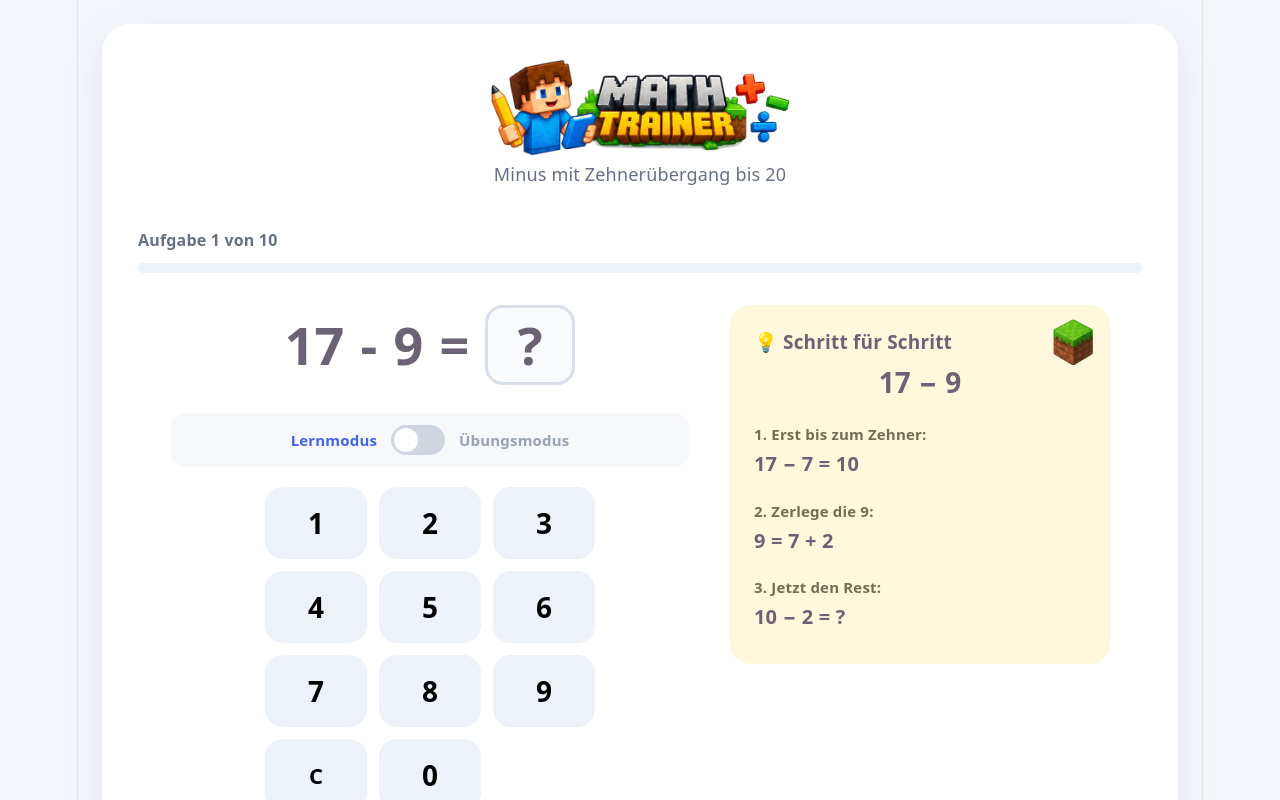
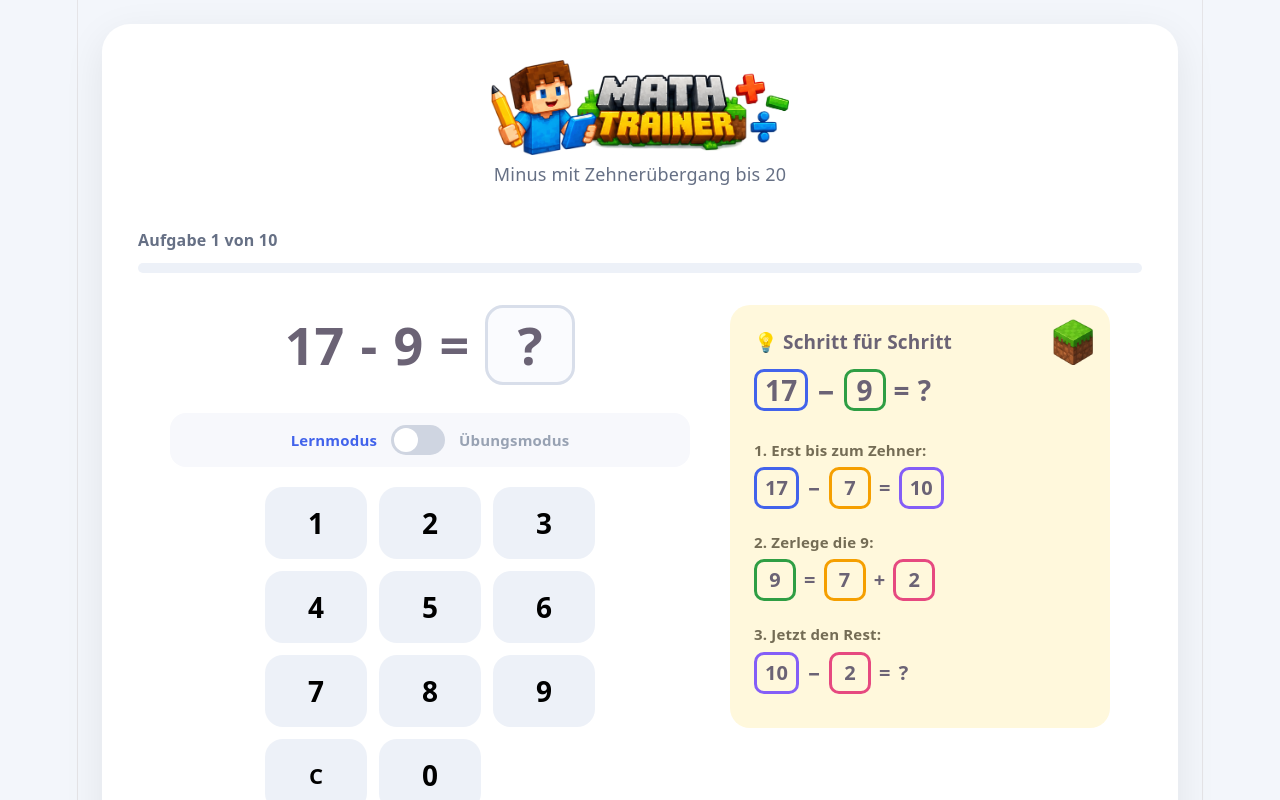
Before and after one commit to alexops-dev/Math-Trainer, a React (Vite) app in the folder math-trainer/: page / in a window 1280 px wide. Shown: the top 800 px of the page. Built offline with nearby package versions, Linux system fonts and the light colour scheme.

Commit message:
Improve hint visualization with color-coded math steps

```diff
--- a/math-trainer/src/App.css
+++ b/math-trainer/src/App.css
@@ -639,3 +639,57 @@ h1 {
 
   font-size: 18px;
 }
+
+.math-token {
+  display: inline-flex;
+  align-items: center;
+  justify-content: center;
+
+  min-width: 42px;
+  min-height: 42px;
+
+  padding: 2px 8px;
+
+  border: 3px solid;
+  border-radius: 10px;
+
+  font-weight: 700;
+  line-height: 1;
+}
+
+.hint-equation,
+.hint-original {
+  display: flex;
+  align-items: center;
+  gap: 8px;
+}
+
+.math-operator,
+.math-question,
+.math-result {
+  display: inline-flex;
+  align-items: center;
+  justify-content: center;
+
+  font-weight: 700;
+}
+
+.token-start {
+  border-color: #4263eb;
+}
+
+.token-subtract {
+  border-color: #2f9e44;
+}
+
+.token-bridge {
+  border-color: #f59f00;
+}
+
+.token-rest {
+  border-color: #e64980;
+}
+
+.token-ten {
+  border-color: #845ef7;
+}
--- a/math-trainer/src/components/Hint.tsx
+++ b/math-trainer/src/components/Hint.tsx
@@ -5,12 +5,8 @@ interface HintProps {
   right: number;
 }
 
-function Hint({
-  left,
-  right,
-}: HintProps) {
-  const hint =
-    buildBridgeToTenHint(left, right);
+function Hint({ left, right }: HintProps) {
+  const hint = buildBridgeToTenHint(left, right);
 
   return (
     <div className="hint-box">
@@ -20,12 +16,25 @@ function Hint({
         className="hint-cube"
         aria-hidden="true"
       />
+
       <div className="hint-title">
         💡 Schritt für Schritt
       </div>
 
       <div className="hint-original">
-        {left} − {right}
+        <span className="math-token token-start">
+          {left}
+        </span>
+
+        <span className="math-operator"> − </span>
+
+        <span className="math-token token-subtract">
+          {right}
+        </span>
+
+        <span className="math-operator"> = </span>
+
+        <span className="math-question">?</span>
       </div>
 
       <div className="hint-step">
@@ -33,9 +42,23 @@ function Hint({
           1. Erst bis zum Zehner:
         </span>
 
-        <strong>
-          {hint.start} − {hint.toTenAmount} = {hint.ten}
-        </strong>
+        <div className="hint-equation">
+          <span className="math-token token-start">
+            {hint.start}
+          </span>
+
+          <span className="math-operator"> − </span>
+
+          <span className="math-token token-bridge">
+            {hint.toTenAmount}
+          </span>
+
+          <span className="math-operator"> = </span>
+
+          <span className="math-token token-ten">
+            {hint.ten}
+          </span>
+        </div>
       </div>
 
       <div className="hint-step">
@@ -43,9 +66,23 @@ function Hint({
           2. Zerlege die {hint.subtract}:
         </span>
 
-        <strong>
-          {hint.subtract} = {hint.toTenAmount} + {hint.remainingAmount}
-        </strong>
+        <div className="hint-equation">
+          <span className="math-token token-subtract">
+            {hint.subtract}
+          </span>
+
+          <span className="math-operator"> = </span>
+
+          <span className="math-token token-bridge">
+            {hint.toTenAmount}
+          </span>
+
+          <span className="math-operator"> + </span>
+
+          <span className="math-token token-rest">
+            {hint.remainingAmount}
+          </span>
+        </div>
       </div>
 
       <div className="hint-step">
@@ -53,9 +90,21 @@ function Hint({
           3. Jetzt den Rest:
         </span>
 
-        <strong>
-          {hint.ten} − {hint.remainingAmount} = ?
-        </strong>
+        <div className="hint-equation">
+          <span className="math-token token-ten">
+            {hint.ten}
+          </span>
+
+          <span className="math-operator"> − </span>
+
+          <span className="math-token token-rest">
+            {hint.remainingAmount}
+          </span>
+
+          <span className="math-operator"> = </span>
+
+          <span className="math-question">?</span>
+        </div>
       </div>
     </div>
   );
```
Lines whose indentation alone changed are shown as unchanged.
